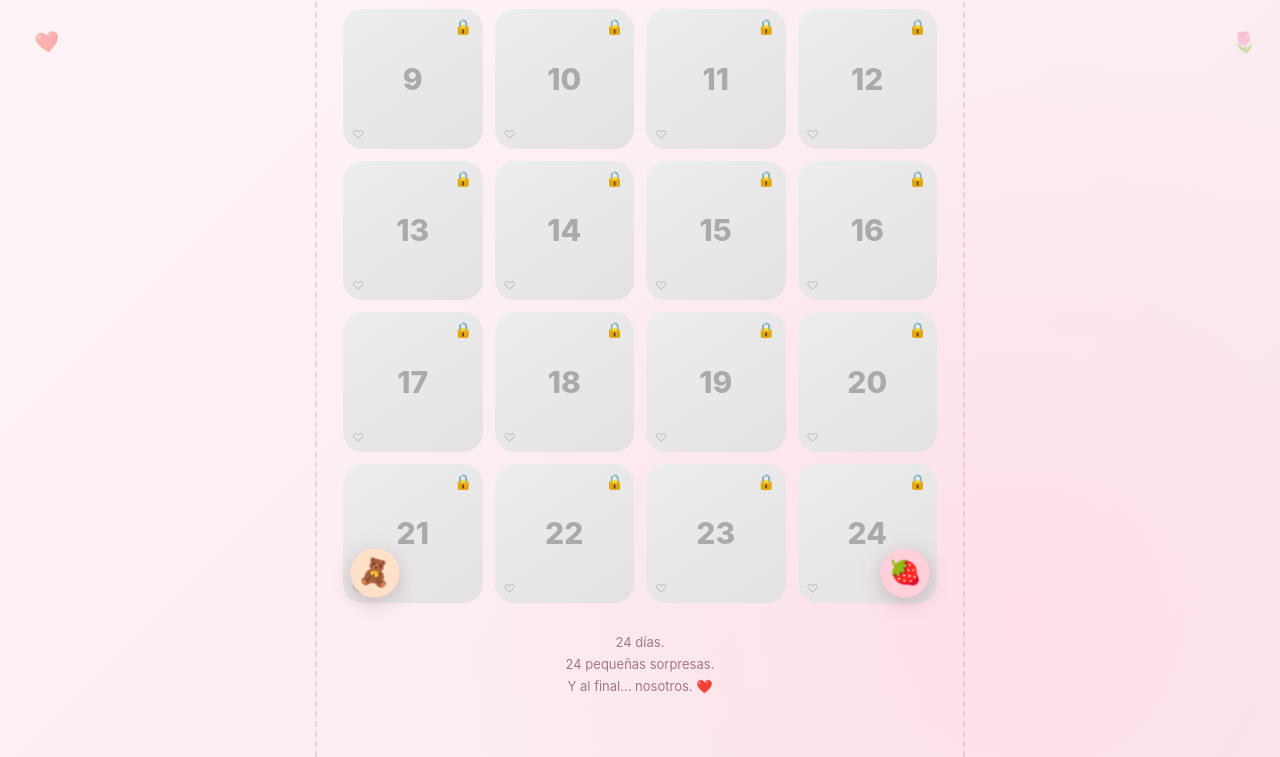
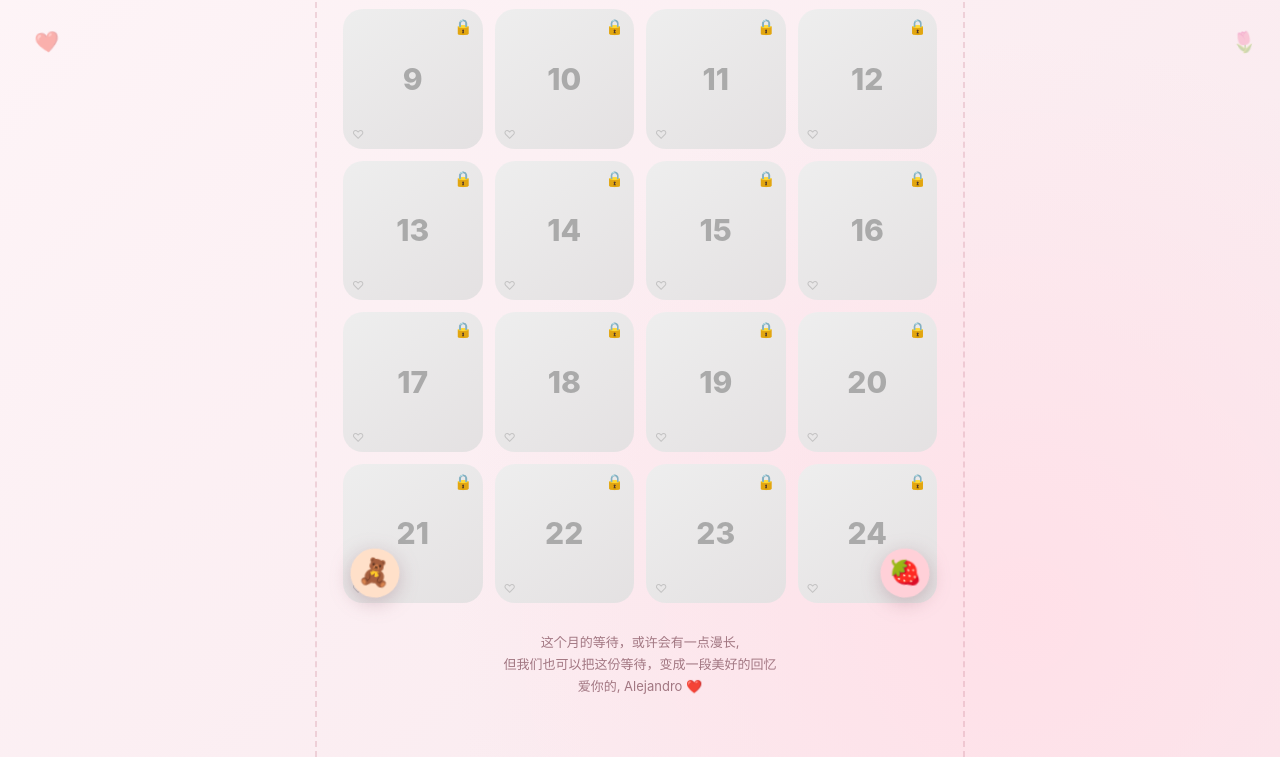
Before and after one commit to Alex981938419/Calendar, a plain HTML site: page index.html in a window 1280 px wide. Shown: the part 667-1424 px from the top of the page. Drawn offline with Linux system fonts and the light colour scheme.

Commit message:
Update footer text with new translations

```diff
--- a/index.html
+++ b/index.html
@@ -1063,11 +1063,11 @@ h1 {
 
 <div class="footer">
 
-    24 días.<br>
-
-    24 pequeñas sorpresas.<br>
-
-    Y al final... nosotros. ❤️
+    这个月的等待，或许会有一点漫长,<br>
+
+    但我们也可以把这份等待，变成一段美好的回忆<br>
+
+    爱你的, Alejandro ❤️
 
 </div>
 
```
